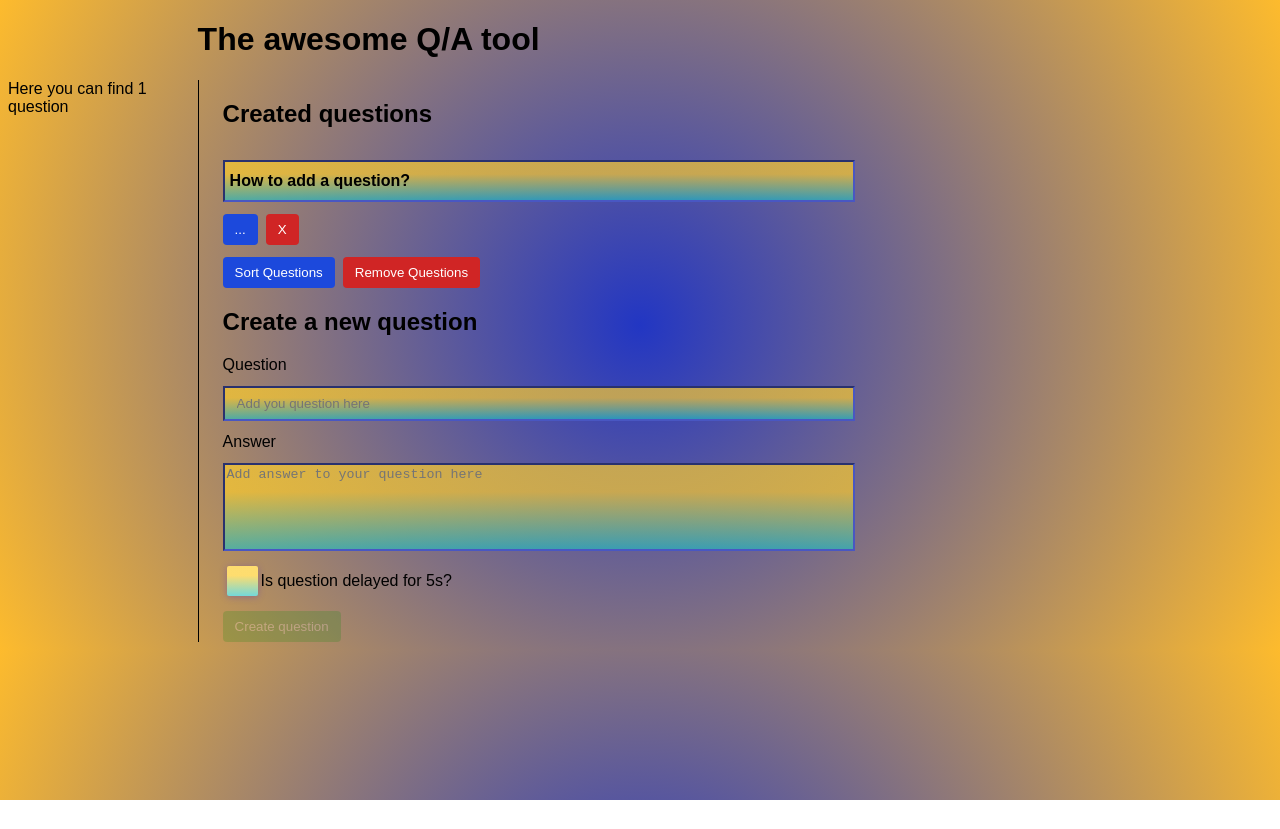
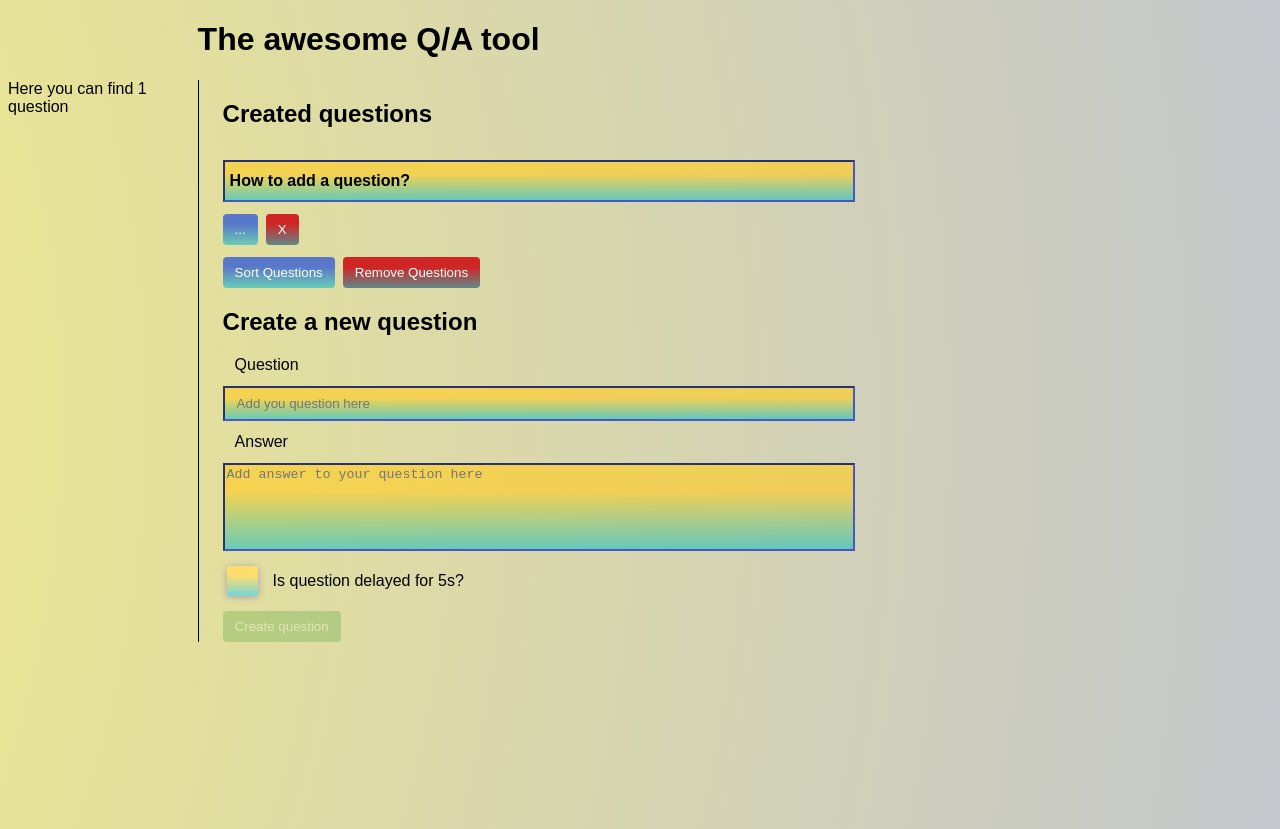
Before and after one commit to EmilisSm/QA-react-typescript, a React app: page / in a window 1280 px wide. Before the commit the page ends 800 px from the top, so only its background shows below. Built offline with nearby package versions, Linux system fonts and the light colour scheme.

Commit message:
Styling changes

```diff
--- a/src/style.css
+++ b/src/style.css
@@ -2,16 +2,17 @@ body {
   font-family: Arial, sans-serif;
   background: radial-gradient(
     circle,
-    rgb(34 54 195),
-    rgba(253, 187, 45, 1) 100%
+    rgb(255, 246, 116) 10%,
+    rgb(178, 184, 230)
   );
-  animation: fade-in 2s;
+  animation: gradient 15s ease infinite;
+  background-size: 400% 400%;
+  height: 100vh;
 }
 
 .tooltip {
   position: relative;
   display: inline-block;
-  animation: fade-in 2s;
 }
 
 .tooltip .tooltip-text {
@@ -19,10 +20,9 @@ body {
   width: 100%;
   background-image: radial-gradient(
     circle farthest-corner at 10% 20%,
-    rgba(255, 94, 247, 1) 17.8%,
-    rgba(2, 245, 255, 1) 100.2%
+    rgba(34, 193, 195, 1) 0%,
+    rgba(253, 205, 45, 1) 68%
   );
-  color: rgb(255, 255, 255);
   text-align: center;
   border-radius: 6px;
   padding: 5px 10px;
@@ -31,7 +31,7 @@ body {
   bottom: 80%;
   left: 40%;
   opacity: 0;
-  transition: opacity 0.3s;
+  transition: opacity 0.5s;
 }
 
 .tooltip .tooltip-text::after {
@@ -86,6 +86,7 @@ textarea {
 
 label {
   margin-bottom: 12px;
+  margin-left: 12px;
 }
 
 .question-box {
@@ -97,13 +98,7 @@ label {
     rgba(34, 193, 195, 0.6306897759103641) 0%,
     rgba(253, 205, 45, 0.6867121848739496) 68%
   );
-  max-height: 500px;
-  animation: fade-in 2s;
-}
-
-.question-box,
-.question-buttons {
-  animation: fade-in 2s;
+  word-wrap: break-word;
 }
 
 .question-buttons {
@@ -178,10 +173,19 @@ button:disabled {
 }
 
 .btn-sort {
-  background-color: rgb(28, 73, 220);
+  background: linear-gradient(
+    0deg,
+    rgba(34, 193, 195, 0.6306897759103641) 0%,
+    rgba(28, 73, 220, 0.6867121848739496) 68%
+  );
 }
 
 .btn-remove {
+  background: linear-gradient(
+    0deg,
+    rgba(34, 193, 195, 0.6306897759103641) 0%,
+    rgba(208, 37, 37, 0.6867121848739496) 68%
+  );
   background-color: rgb(208, 37, 37);
 }
 
@@ -212,6 +216,12 @@ button:disabled {
   }
 }
 
+.question-error {
+  color: red;
+  font-size: 12px;
+  margin: 12px 0;
+}
+
 @keyframes fade-in {
   from {
     opacity: 0;
@@ -229,3 +239,15 @@ button:disabled {
     opacity: 0;
   }
 }
+
+@keyframes gradient {
+  0% {
+    background-position: 0% 50%;
+  }
+  50% {
+    background-position: 100% 50%;
+  }
+  100% {
+    background-position: 0% 50%;
+  }
+}
```
